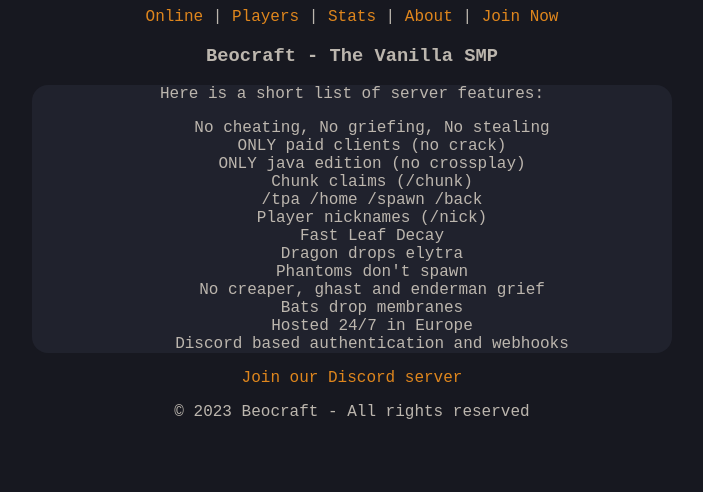
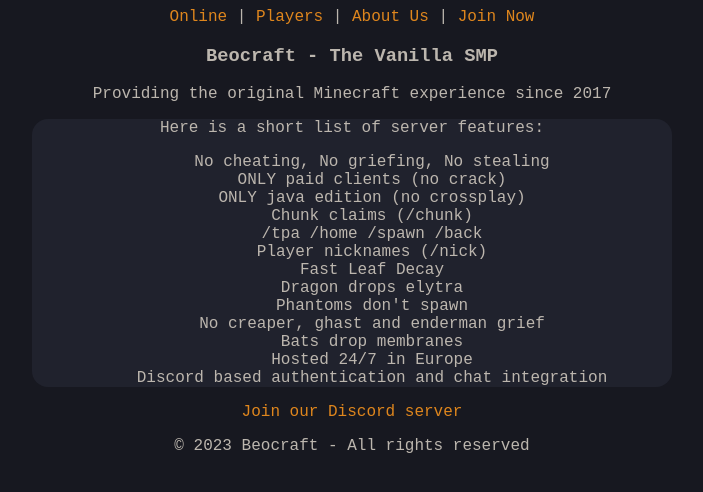
Before and after one commit to Beocraft/beocraft.github.io, a Vue app: page /about in a window 1280 px wide. Shown: the top 492 px of the page, without its empty margins (288-991 px from the left). Built offline with nearby package versions, Linux system fonts and the light colour scheme.

Commit message:
Support latest API changes

```diff
--- a/src/App.vue
+++ b/src/App.vue
@@ -5,9 +5,7 @@
       |
       <router-link to="/players">Players</router-link>
       |
-      <a href="https://app.beocraft.net/" target="_blank">Stats</a>
-      |
-      <router-link to="/about">About</router-link>
+      <router-link to="/about">About Us</router-link>
       |
       <router-link to="/join">Join Now</router-link>
     </div>
--- a/src/services/data.service.ts
+++ b/src/services/data.service.ts
@@ -19,7 +19,7 @@
     }
 
     static async getDiscordMember(uuid: string) {
-        return await client.get<MemberModel>('/user?uuid=' + uuid)
+        return await client.get<MemberModel>('/user/' + uuid)
     }
 
     static async getPlayersList() {
--- a/src/views/About.vue
+++ b/src/views/About.vue
@@ -1,6 +1,7 @@
 <template>
     <div class="about">
         <h3>Beocraft - The Vanilla SMP</h3>
+        <p>Providing the original Minecraft experience since 2017</p>
         <main class="card width-restricted center">
             <p class="center">Here is a short list of server features:</p>
             <ul class="no-bullet">
@@ -16,7 +17,7 @@
                 <li>No creaper, ghast and enderman grief</li>
                 <li>Bats drop membranes</li>
                 <li>Hosted 24/7 in Europe</li>
-                <li>Discord based authentication and webhooks</li>
+                <li>Discord based authentication and chat integration</li>
             </ul>
         </main>
         <p>
--- a/src/views/Details.vue
+++ b/src/views/Details.vue
@@ -45,7 +45,7 @@
           <tr>
             <th>Statistics</th>
             <td>
-              <a :href="`https://app.beocraft.net/player/${data.uuid}`" target="_blank">Click Here</a>
+              <a :href="`https://plan.beocraft.net/player/${data.uuid}/overview`" target="_blank">Click Here</a>
             </td>
           </tr>
         </tbody>
```
